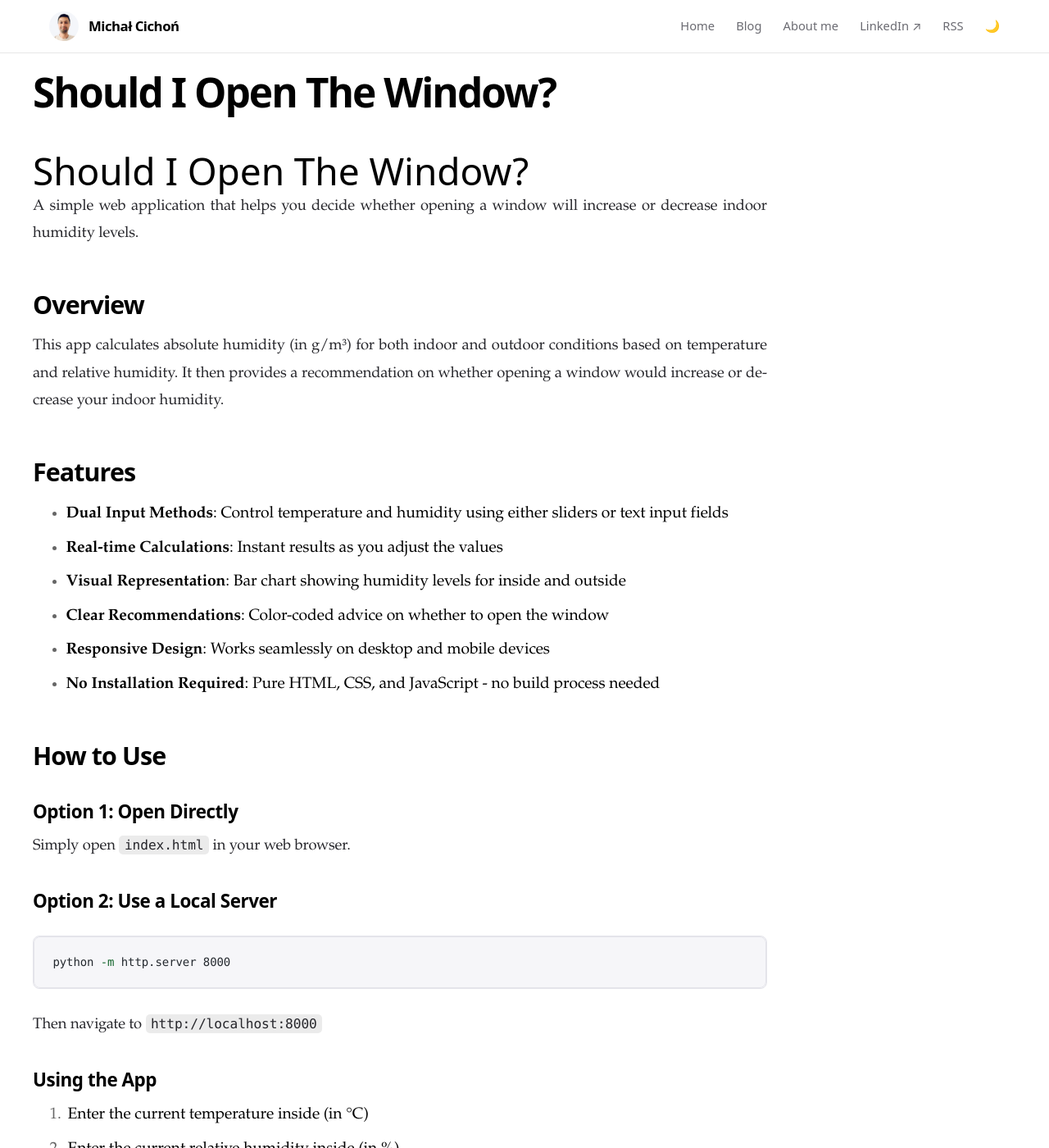
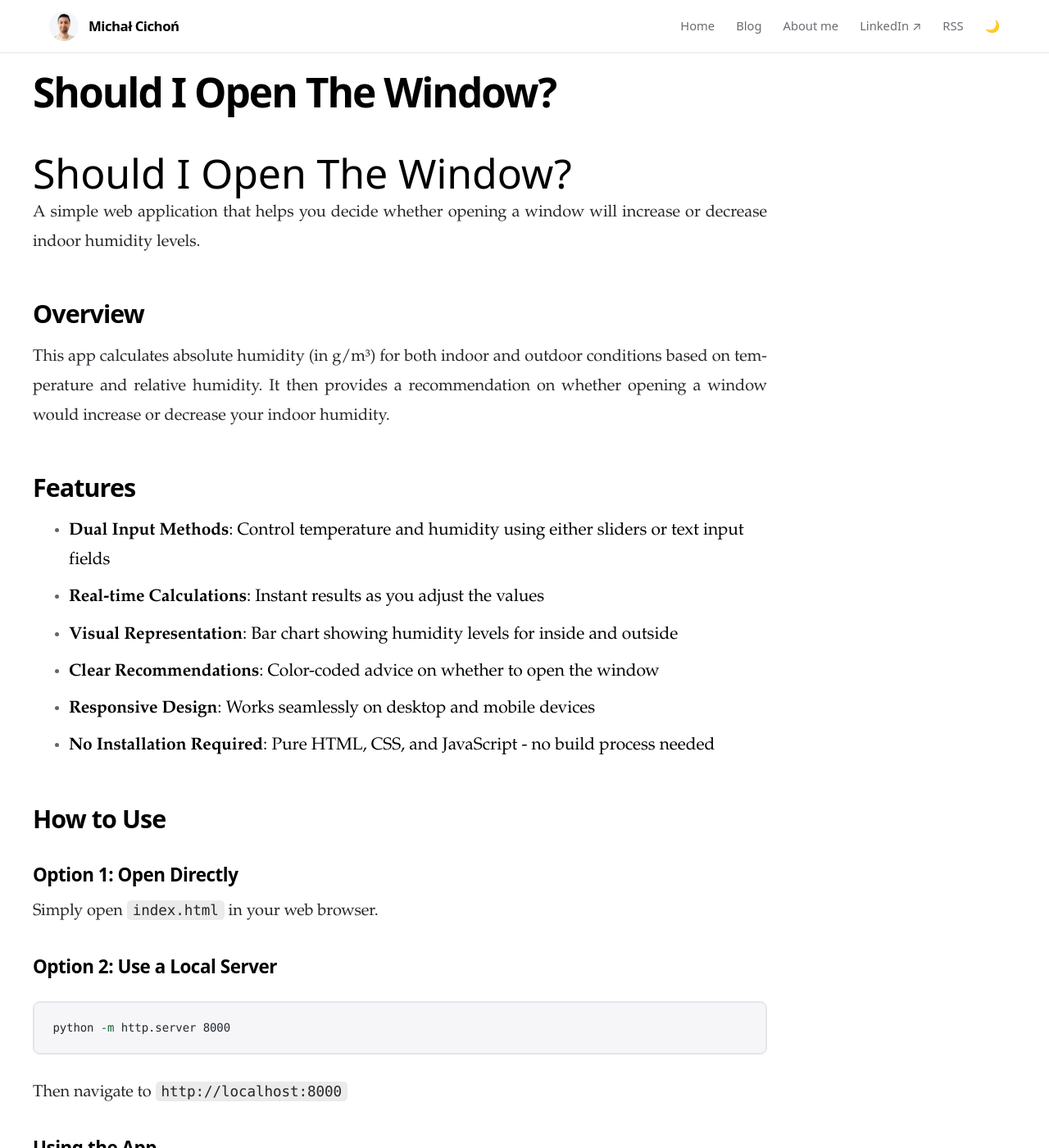
Before and after one commit to michalcichon/michalcichon.github.io, a Jekyll site: the page built from humidity-app/README.md, in a window 1280 px wide and 1400 px high. Shown: the whole window at 82% size. Built offline with Jekyll 4.4.1, drawn with Linux system fonts in a browser that asks for light colours; our own code applies the rules of GitHub Pages for plain Markdown files.

Commit message:
Increase post text size to 1.25rem
Co-Authored-By: Claude Sonnet 5.5 <noreply@anthropic.com>

```diff
--- a/css/main.css
+++ b/css/main.css
@@ -1357,7 +1357,7 @@ body { display: flex; flex-direction: column; min-height: 100vh; }
 #main-space article.post .tags span { background: none; border: 1px solid var(--tag-fg, currentColor); border-radius: 999px; padding: .15rem .8rem; }
 #main-space article.post .tags a:hover span { background: var(--tag-bg, rgba(100,100,100,.1)); }
 
-#main-space article.post .post-content { font-size: 1.15rem; letter-spacing: -.005em; }
+#main-space article.post .post-content { font-size: 1.25rem; letter-spacing: -.005em; }
 #main-space article.post .post-content p { font-size: 1em; line-height: 1.8; margin: 0 0 1.4em; color: #26262b; }
 #main-space article.post .post-content > p:first-child { font-size: 1.3em; line-height: 1.6; margin-bottom: 1.6em; }
 #main-space article.post .post-content > p:first-child strong { font-weight: 700; }
```
Also changed, not shown: css/main.min.css.
